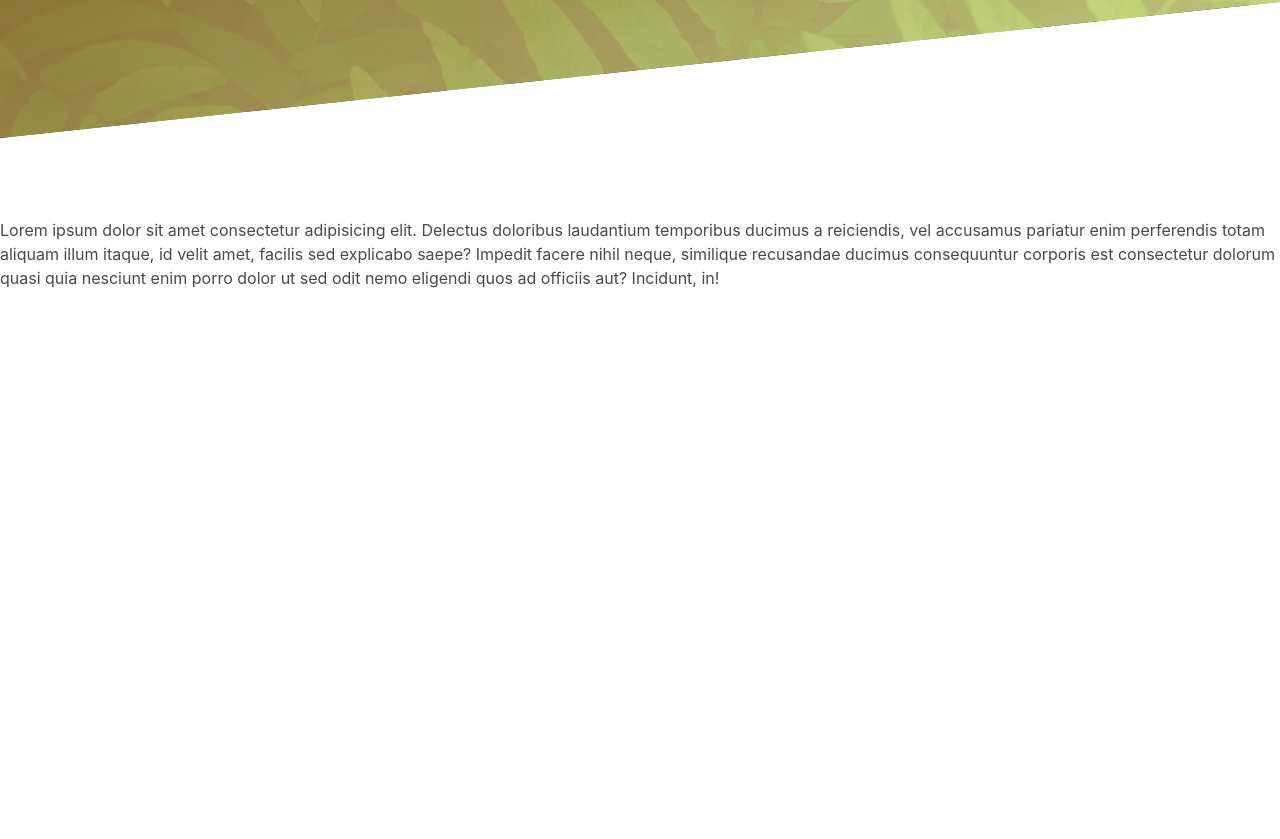
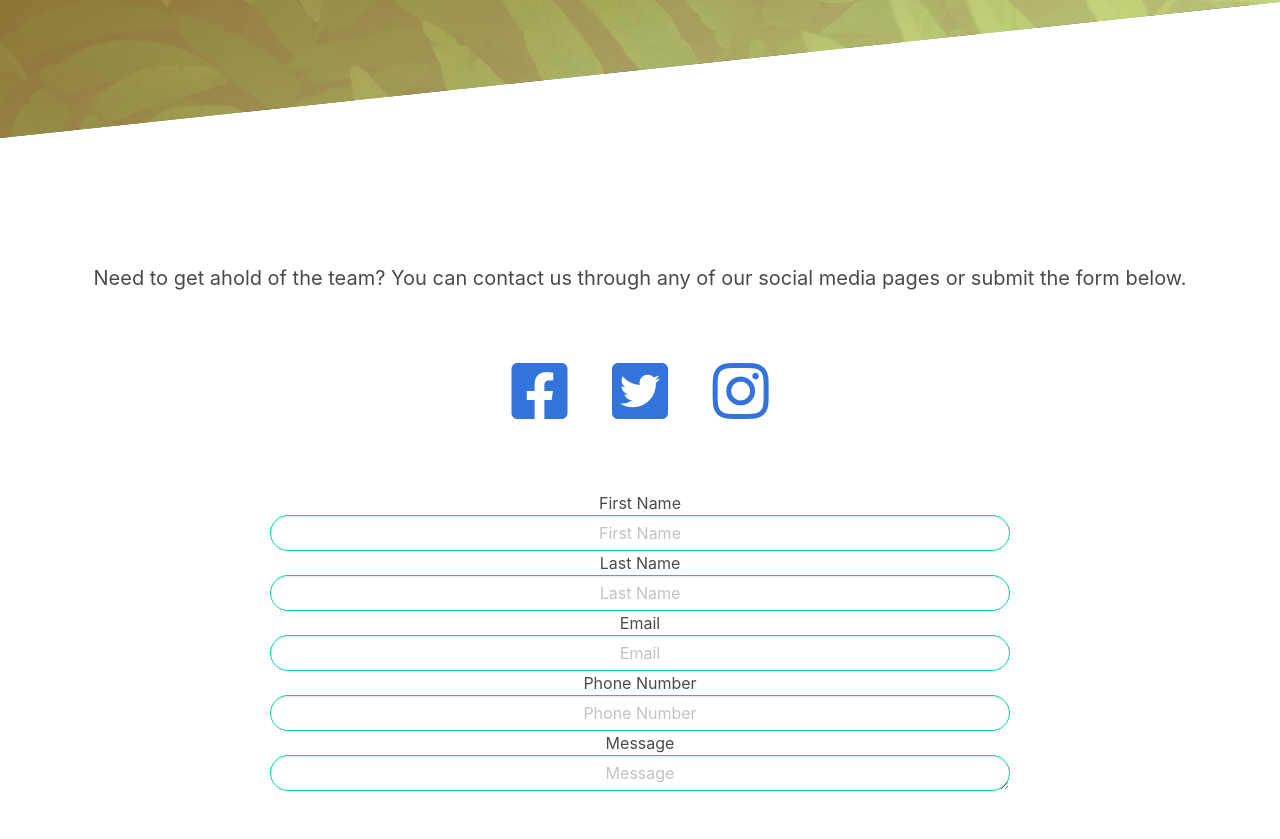
Before and after one commit to bjc-development/jbc_site, a plain HTML site: page Nav_Pages/Contact.html in a window 1280 px wide. Shown: the part 654-1493 px from the top of the page. Before the commit the page ends 944 px from the top, so only its background shows below. Drawn offline with Linux system fonts and the light colour scheme.

Commit message:
Updated Contact Page (still need social media links)

```diff
--- a/Nav_Pages/Contact.html
+++ b/Nav_Pages/Contact.html
@@ -18,6 +18,12 @@
     <link
       href="https://fonts.googleapis.com/css?family=Permanent+Marker"
       rel="stylesheet"
+    />
+    <link
+      rel="stylesheet"
+      href="https://use.fontawesome.com/releases/v5.8.1/css/all.css"
+      integrity="sha384-50oBUHEmvpQ+1lW4y57PTFmhCaXp0ML5d60M1M7uH2+nqUivzIebhndOJK28anvf"
+      crossorigin="anonymous"
     />
     <title>About</title>
   </head>
@@ -94,15 +100,73 @@
         <h1 class="headerAboutUs">Contact Us</h1>
       </div>
     </header>
-
-    <p class="aboutUsParagraph">
-      Lorem ipsum dolor sit amet consectetur adipisicing elit. Delectus
-      doloribus laudantium temporibus ducimus a reiciendis, vel accusamus
-      pariatur enim perferendis totam aliquam illum itaque, id velit amet,
-      facilis sed explicabo saepe? Impedit facere nihil neque, similique
-      recusandae ducimus consequuntur corporis est consectetur dolorum quasi
-      quia nesciunt enim porro dolor ut sed odit nemo eligendi quos ad officiis
-      aut? Incidunt, in!
-    </p>
+    <section class="section">
+      <div class="container">
+        <p class="contactUsContent subtitle is-medium">
+          Need to get ahold of the team? You can contact us through any of our
+          social media pages or submit the form below.
+        </p>
+      </div>
+      <div class="contactUsIcons section">
+        <div class="container">
+          <a
+            target="_blank"
+            href="https://www.facebook.com/Jungle-Bunch-Creations-360239224617937/?modal=admin_todo_tour"
+            ><i class="contactUsIconsInner fab fa-facebook-square fa-4x"></i
+          ></a>
+          <a href="#"
+            ><i class="contactUsIconsInner fab fa-twitter-square fa-4x"></i
+          ></a>
+          <a href="#"
+            ><i class="contactUsIconsInner fab fa-instagram fa-4x"></i
+          ></a>
+        </div>
+      </div>
+      <div class="contactUsForm">
+        <form class="" action="POST">
+          <div class="inline contactUsFormItem">
+            <h1>First Name</h1>
+            <input
+              class="inline input is-rounded is-primary"
+              type="text"
+              placeholder="First Name"
+            />
+            <h1>Last Name</h1>
+            <input
+              class="inline input is-rounded is-primary"
+              type="text"
+              placeholder="Last Name"
+            />
+          </div>
+          <div class="contactUsFormItem">
+            <h1>Email</h1>
+            <input
+              class="input is-rounded is-primary"
+              type="email"
+              placeholder="Email"
+            />
+          </div>
+          <div class="contactUsFormItem">
+            <h1>Phone Number</h1>
+            <input
+              class="input is-rounded is-primary"
+              type="tel"
+              placeholder="Phone Number"
+            />
+          </div>
+          <div class="contactUsFormItem">
+            <h1>Message</h1>
+            <textarea
+              class="input is-rounded is-primary"
+              name="Message"
+              id=""
+              cols="80"
+              rows="10"
+              placeholder="Message"
+            ></textarea>
+          </div>
+        </form>
+      </div>
+    </section>
   </body>
 </html>
--- a/styles.css
+++ b/styles.css
@@ -81,3 +81,38 @@ nav {
   color: rgba(102, 51, 0, 1);
   font-family: "Permanent Marker", cursive;
 }
+
+.contactUsContent {
+  text-align: center;
+}
+
+.contactUsIcons {
+  text-align: center;
+}
+
+.contactUsIconsInner {
+  padding: 20px;
+}
+
+.contactUsForm {
+  width: 60%;
+  text-align: center;
+  margin-left: auto;
+  margin-right: auto;
+}
+
+.contactUsFormItem {
+  text-align: center;
+  margin-left: auto;
+  margin-right: auto;
+  display: block;
+}
+
+.input {
+  text-align: center;
+}
+
+.inline {
+  display: inline;
+  width: 30%;
+}
```
Also changed, not shown: index.html (+7 -2 lines).
